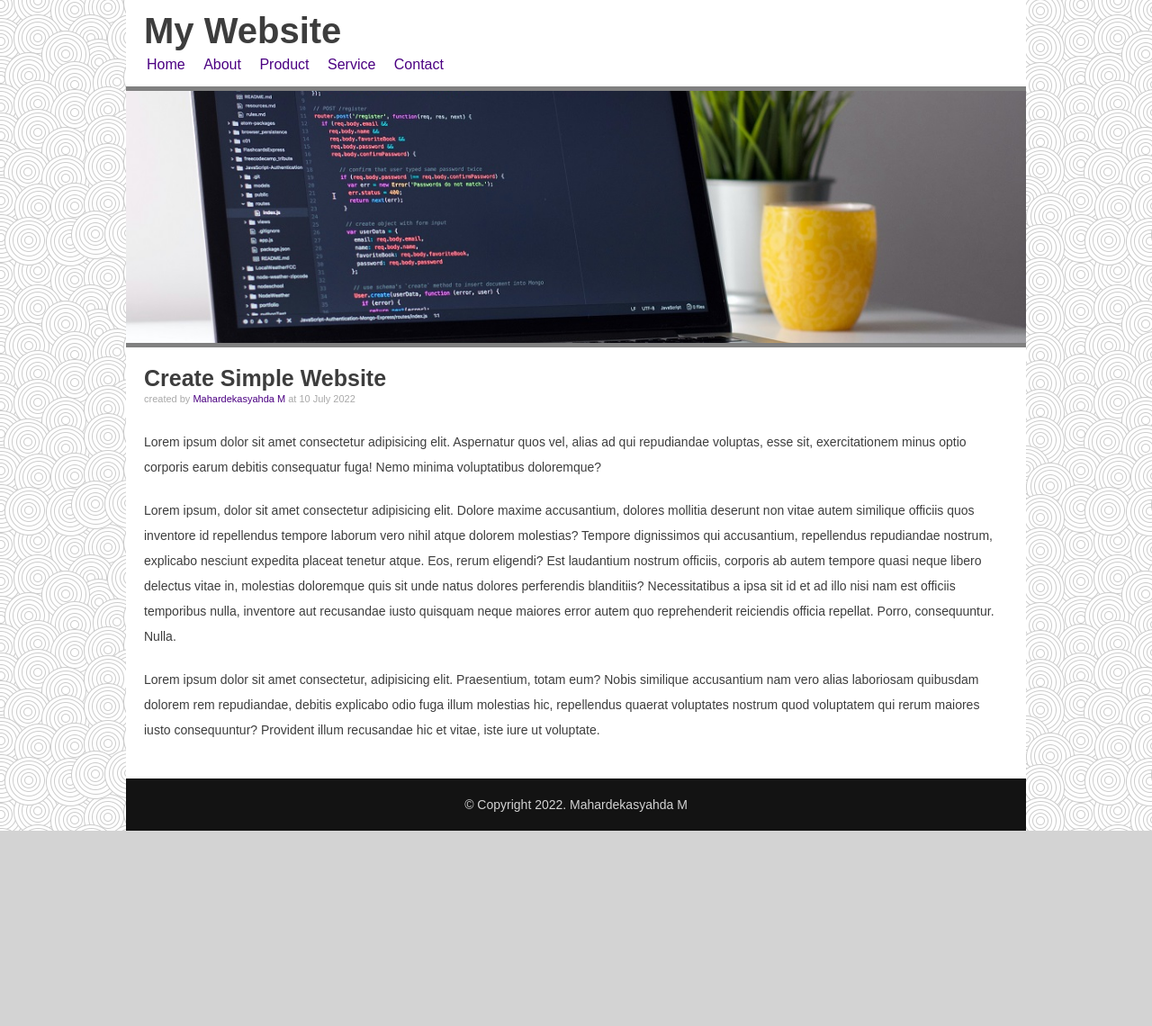
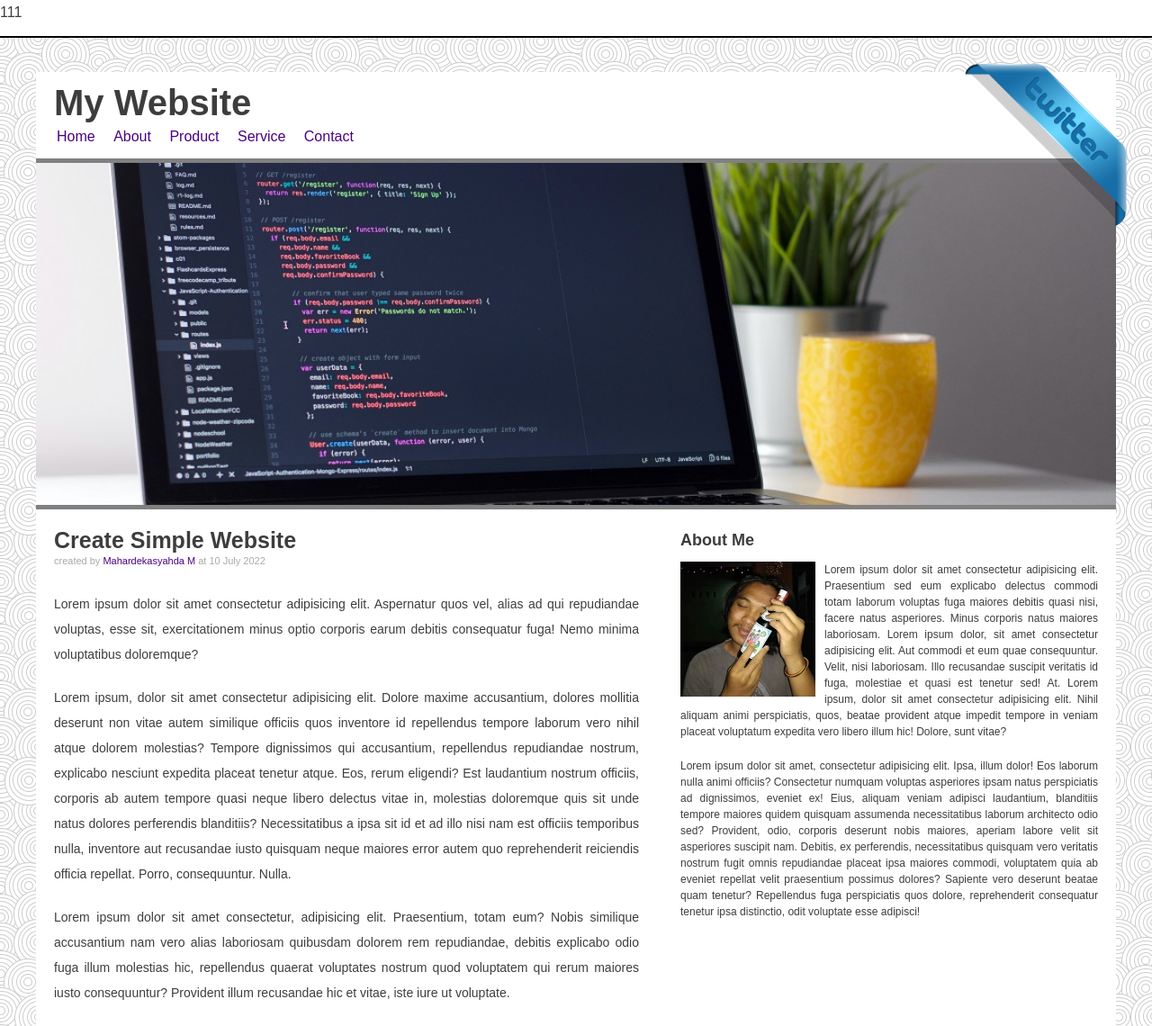
Before and after one commit to mahardekasyahda/route-to-front-end, a plain HTML site: page simple-web/index.html in a window 1280 px wide. Shown: the top 1140 px of the page at 90% size. Before the commit the page ends 923 px from the top, so only its background shows below. Drawn offline with Linux system fonts and the light colour scheme.

Commit message:
edit dan tambah ribon, topbar

```diff
--- a/simple-web/index.html
+++ b/simple-web/index.html
@@ -8,7 +8,9 @@
     <link rel="stylesheet" href="style.css" />
   </head>
   <body>
+    <div class="topbar">111</div>
     <div class="container">
+      <a class="twitter" href="https://twitter.com/dobel_stater/" target="_blank"></a>
       <div class="header">
         <h1 class="judul">My Website</h1>
         <ul>
@@ -20,12 +22,20 @@
         </ul>
       </div>
       <div class="hero"></div>
-      <div class="content">
-        <h2>Create Simple Website</h2>
-        <p class="penulis">created by <a href="#">Mahardekasyahda M</a> at 10 July 2022</p>
-        <p>Lorem ipsum dolor sit amet consectetur adipisicing elit. Aspernatur quos vel, alias ad qui repudiandae voluptas, esse sit, exercitationem minus optio corporis earum debitis consequatur fuga! Nemo minima voluptatibus doloremque?</p>
-        <p>Lorem ipsum, dolor sit amet consectetur adipisicing elit. Dolore maxime accusantium, dolores mollitia deserunt non vitae autem similique officiis quos inventore id repellendus tempore laborum vero nihil atque dolorem molestias? Tempore dignissimos qui accusantium, repellendus repudiandae nostrum, explicabo nesciunt expedita placeat tenetur atque. Eos, rerum eligendi? Est laudantium nostrum officiis, corporis ab autem tempore quasi neque libero delectus vitae in, molestias doloremque quis sit unde natus dolores perferendis blanditiis? Necessitatibus a ipsa sit id et ad illo nisi nam est officiis temporibus nulla, inventore aut recusandae iusto quisquam neque maiores error autem quo reprehenderit reiciendis officia repellat. Porro, consequuntur. Nulla.</p>
-        <p>Lorem ipsum dolor sit amet consectetur, adipisicing elit. Praesentium, totam eum? Nobis similique accusantium nam vero alias laboriosam quibusdam dolorem rem repudiandae, debitis explicabo odio fuga illum molestias hic, repellendus quaerat voluptates nostrum quod voluptatem qui rerum maiores iusto consequuntur? Provident illum recusandae hic et vitae, iste iure ut voluptate.</p>
+      <div class="content cf">
+        <div class="main">
+          <h2>Create Simple Website</h2>
+          <p class="penulis">created by <a href="#">Mahardekasyahda M</a> at 10 July 2022</p>
+          <p>Lorem ipsum dolor sit amet consectetur adipisicing elit. Aspernatur quos vel, alias ad qui repudiandae voluptas, esse sit, exercitationem minus optio corporis earum debitis consequatur fuga! Nemo minima voluptatibus doloremque?</p>
+          <p>Lorem ipsum, dolor sit amet consectetur adipisicing elit. Dolore maxime accusantium, dolores mollitia deserunt non vitae autem similique officiis quos inventore id repellendus tempore laborum vero nihil atque dolorem molestias? Tempore dignissimos qui accusantium, repellendus repudiandae nostrum, explicabo nesciunt expedita placeat tenetur atque. Eos, rerum eligendi? Est laudantium nostrum officiis, corporis ab autem tempore quasi neque libero delectus vitae in, molestias doloremque quis sit unde natus dolores perferendis blanditiis? Necessitatibus a ipsa sit id et ad illo nisi nam est officiis temporibus nulla, inventore aut recusandae iusto quisquam neque maiores error autem quo reprehenderit reiciendis officia repellat. Porro, consequuntur. Nulla.</p>
+          <p>Lorem ipsum dolor sit amet consectetur, adipisicing elit. Praesentium, totam eum? Nobis similique accusantium nam vero alias laboriosam quibusdam dolorem rem repudiandae, debitis explicabo odio fuga illum molestias hic, repellendus quaerat voluptates nostrum quod voluptatem qui rerum maiores iusto consequuntur? Provident illum recusandae hic et vitae, iste iure ut voluptate.</p>
+        </div>
+        <div class="sidebar">
+          <h3>About Me</h3>
+          <img src="img/unnamed.webp" alt="deka" />
+          <p>Lorem ipsum dolor sit amet consectetur adipisicing elit. Praesentium sed eum explicabo delectus commodi totam laborum voluptas fuga maiores debitis quasi nisi, facere natus asperiores. Minus corporis natus maiores laboriosam. Lorem ipsum dolor, sit amet consectetur adipisicing elit. Aut commodi et eum quae consequuntur. Velit, nisi laboriosam. Illo recusandae suscipit veritatis id fuga, molestiae et quasi est tenetur sed! At. Lorem ipsum, dolor sit amet consectetur adipisicing elit. Nihil aliquam animi perspiciatis, quos, beatae provident atque impedit tempore in veniam placeat voluptatum expedita vero libero illum hic! Dolore, sunt vitae?</p>
+          <p>Lorem ipsum dolor sit amet, consectetur adipisicing elit. Ipsa, illum dolor! Eos laborum nulla animi officiis? Consectetur numquam voluptas asperiores ipsam natus perspiciatis ad dignissimos, eveniet ex! Eius, aliquam veniam adipisci laudantium, blanditiis tempore maiores quidem quisquam assumenda necessitatibus laborum architecto odio sed? Provident, odio, corporis deserunt nobis maiores, aperiam labore velit sit asperiores suscipit nam. Debitis, ex perferendis, necessitatibus quisquam vero veritatis nostrum fugit omnis repudiandae placeat ipsa maiores commodi, voluptatem quia ab eveniet repellat velit praesentium possimus dolores? Sapiente vero deserunt beatae quam tenetur? Repellendus fuga perspiciatis quos dolore, reprehenderit consequatur tenetur ipsa distinctio, odit voluptate esse adipisci!</p>
+        </div>
       </div>
 
       <div class="copyright">
--- a/simple-web/style.css
+++ b/simple-web/style.css
@@ -144,10 +144,33 @@ body {
        color: rgb(61, 61, 61);
 }
 
+.topbar {
+       position: fixed;
+       width: 100%;
+       height: 40px;
+       background-color: white;
+       top: 0;
+       z-index: 1;
+       border-bottom: 2px solid black;
+}
+
 .container {
        background-color: white;
-       width: 1000px;
-       margin: auto;
+       width: 1200px;
+       margin: 80px auto;
+       position: relative;
+}
+
+.twitter {
+       display: inline-block;
+       width: 200px;
+       height: 200px;
+       background-image: url(img/a77fcf65d98a9da80c38a82a266a8cc0.png);
+       background-repeat: none;
+       background-size: cover;
+       position: absolute;
+       top: -20px;
+       right: -27px;
 }
 
 .header {
@@ -178,7 +201,7 @@ body {
 }
 
 .hero {
-       height: 280px;
+       height: 380px;
        background-image: url('img/kom.jpg');
        background-size: cover;
        background-position: 0 -200px;
@@ -209,6 +232,7 @@ body {
 .content p {
        margin-bottom: 20px;
        font-size: 14px;
+       text-align: justify;
 }
 
 .copyright {
@@ -221,3 +245,42 @@ body {
        text-align: center;
        font-size: 14px;
 }
+
+.main {
+       width: 650px;
+       float: left;
+       box-sizing: border-box;
+}
+
+.sidebar {
+       width: 40%;
+       float: right;
+}
+
+.sidebar p {
+       font: 12px/18px Arial;
+       margin-top: 10px;
+}
+
+.sidebar h3 {
+       font-family: Arial, Helvetica, sans-serif;
+       font-size: large;
+       font-weight: bold;
+}
+
+.sidebar img {
+       width: 150px;
+       margin: auto;
+       float: left;
+       margin: 10px 10px 0 0;
+}
+
+.cf:after,
+.cf:before {
+       content: " ";
+       display: table;
+}
+
+.cf:after {
+       clear: both;
+}
```
Also changed, not shown: simple-web/img/a77fcf65d98a9da80c38a82a266a8cc0.png (added), simple-web/img/twitter-ribbon.png (added), simple-web/img/unnamed.webp (added).
